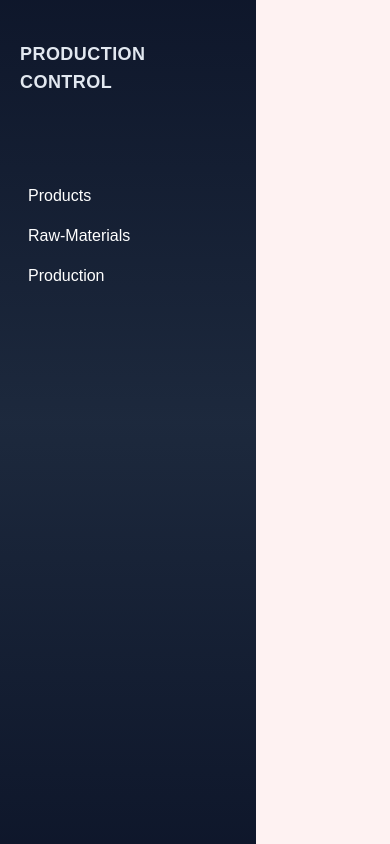
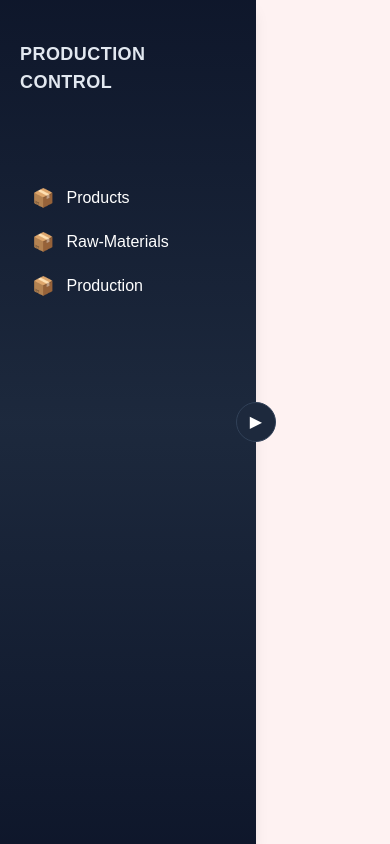
Before and after one commit to AlvsMatheus/autoflex-system, a Next.js app: page /production in a window 390 px wide. Built offline with nearby package versions, Linux system fonts and the light colour scheme.

Commit message:
feat: responsive collapsible sidebar mavigation

```diff
--- a/src/app/components/layout/Nav.tsx
+++ b/src/app/components/layout/Nav.tsx
@@ -6,38 +6,58 @@ const Nav = () => {
   const [isOpen, setIsOpen] = useState<boolean>(true);
   return (
     <aside
-      className={`${isOpen ? "w-64" : "w-16"} flex px-5 flex-col gap-20 h-screen bg-linear-to-b from-slate-900 via-slate-800 to-slate-900 text-white transition-all duration-300 shadow-lg`}
+      className={`${isOpen ? "w-64" : "w-16"} relative flex px-5 flex-col gap-20 h-screen bg-linear-to-b from-slate-900 via-slate-800 to-slate-900 text-white transition-all duration-300 shadow-lg`}
     >
-      <h1 className="text-lg mt-10 uppercase font-bold tracking-wide text-slate-200">
-        Production Control
+      <h1 className="text-lg mt-10 uppercase font-bold tracking-wide text-slate-200 ">
+        {isOpen ? "Production Control" : "PC"}
       </h1>
 
       <ul className="flex flex-col items-start justify-center w-full text-black">
         <li className="w-full">
         <Link
-            className="flex items-center pl-2 py-2 w-full text-white border-blue-500 hover:bg-blue-400/20 hover:border-l-4"
           href=""
+          className={`flex items-center ${
+            isOpen ? "justify-start" : "justify-center"
+          } gap-3 px-3 py-2 w-full text-white hover:bg-blue-400/20 hover:border-l-4 border-blue-500 transition-all`}
         >
-            Products
+          <span className="text-lg">📦</span>
+          {isOpen && <span>Products</span>}
         </Link>
       </li>
       <li className="w-full">
         <Link
-            className="flex items-center pl-2 py-2 w-full text-white border-blue-500 hover:bg-blue-400/20 hover:border-l-4"
           href=""
+          className={`flex items-center ${
+            isOpen ? "justify-start" : "justify-center"
+          } gap-3 px-3 py-2 w-full text-white hover:bg-blue-400/20 hover:border-l-4 border-blue-500 transition-all`}
         >
-            Raw-Materials
+          <span className="text-lg">📦</span>
+          {isOpen && <span>Raw-Materials</span>}
         </Link>
       </li>
       <li className="w-full">
         <Link
-            className="flex items-center pl-2 py-2 w-full text-white border-blue-500 hover:bg-blue-400/20 hover:border-l-4"
           href=""
+          className={`flex items-center ${
+            isOpen ? "justify-start" : "justify-center"
+          } gap-3 px-3 py-2 w-full text-white hover:bg-blue-400/20 hover:border-l-4 border-blue-500 transition-all`}
         >
-            Production
+          <span className="text-lg">📦</span>
+          {isOpen && <span>Production</span>}
         </Link>
       </li>
       </ul>
+      <button
+  onClick={() => setIsOpen(!isOpen)}
+  className="absolute w-10 h-10 -right-5 top-1/2 -translate-y-1/2
+             bg-slate-800 border border-slate-700
+             rounded-full flex items-center justify-center
+             hover:bg-slate-700 transition-colors"
+>
+  ▶
+</button>
+
+
     </aside>
   );
 };
```
Lines whose indentation alone changed are shown as unchanged.
